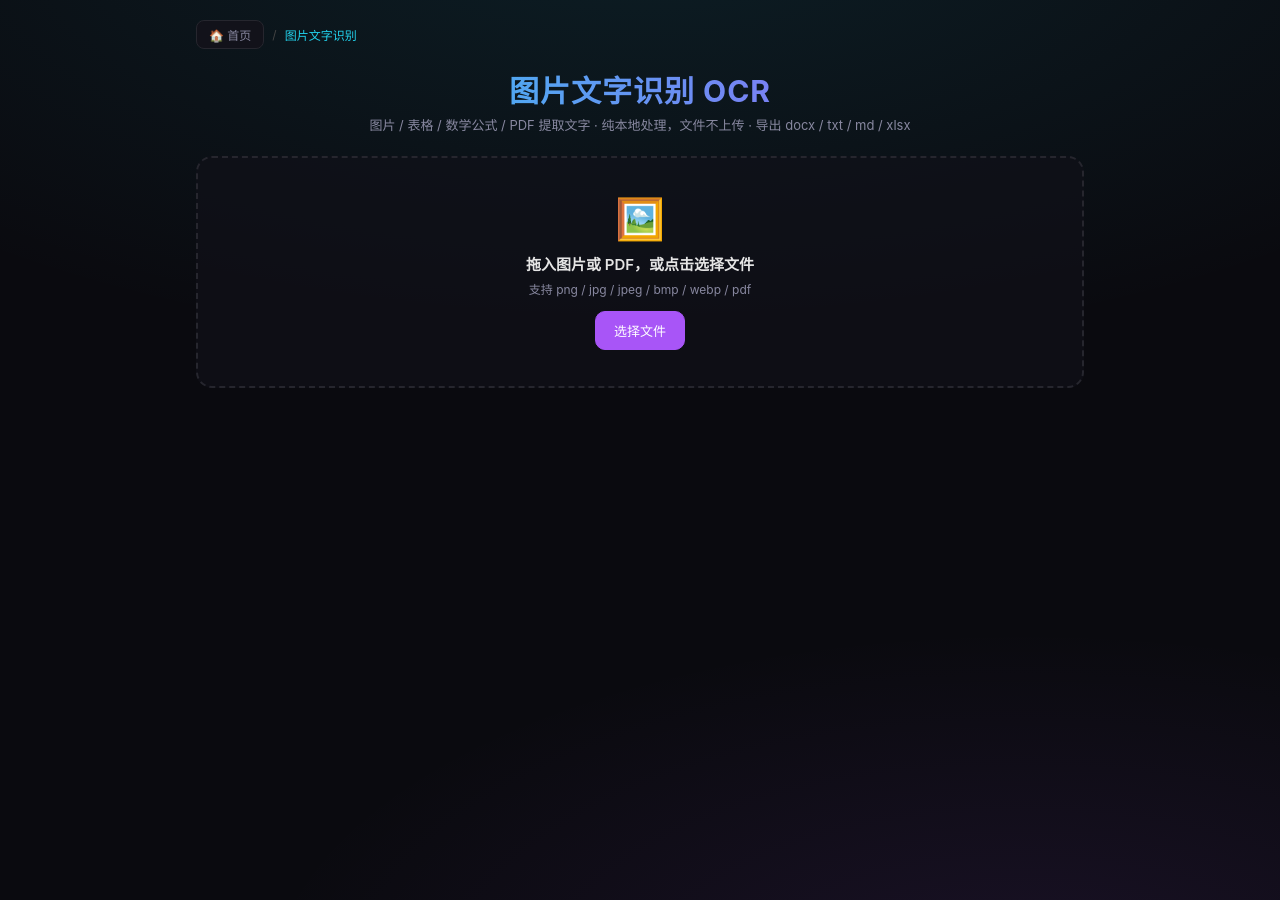
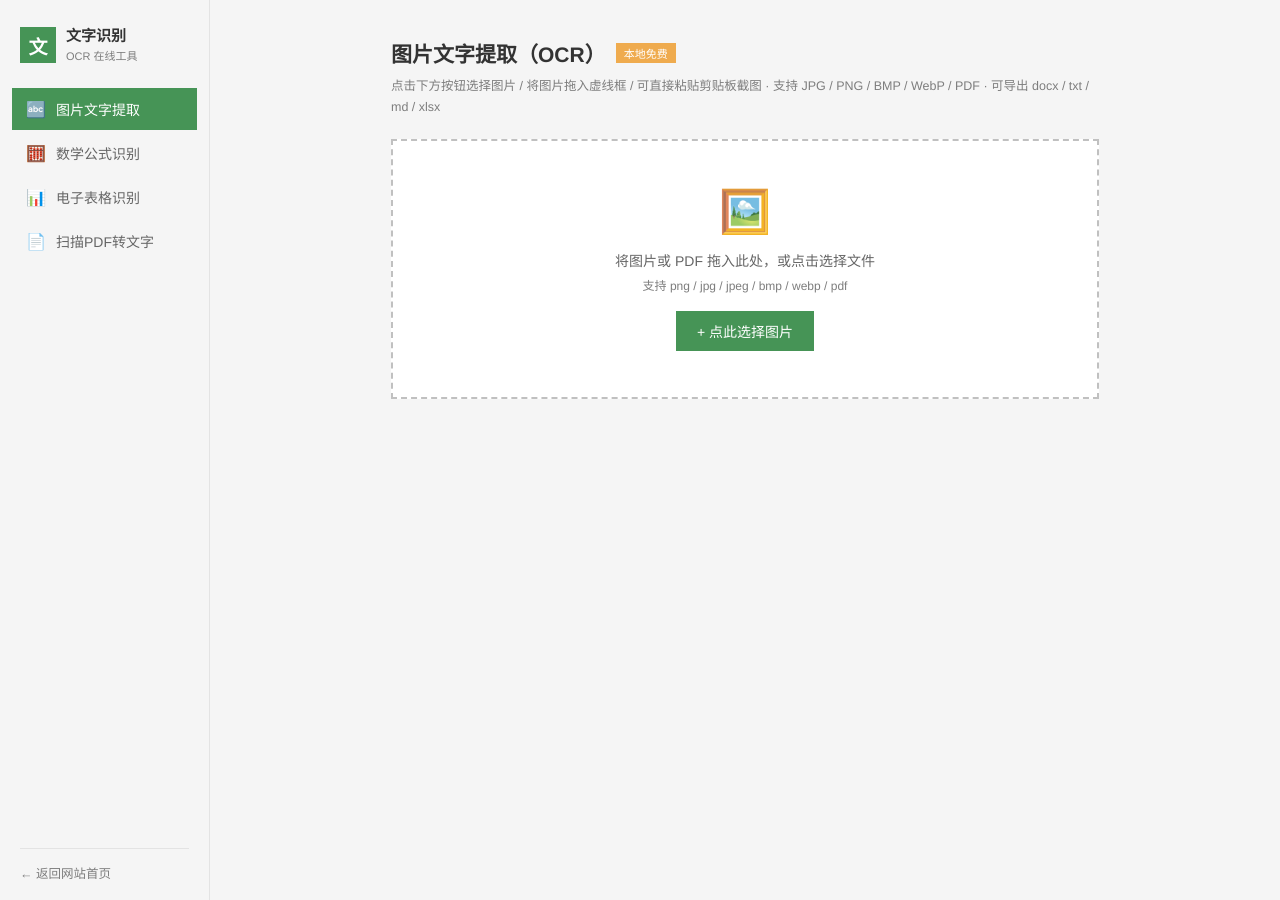
Before and after one commit to Ciallo168/Ciallo168.github.io, a Jekyll site: the page ocr/index.html, which Jekyll copies as it is, in a window 1280 px wide. Built offline with Jekyll 4.4.1, drawn with Linux system fonts in a browser that asks for light colours.

Commit message:
OCR 页面改版为白描风格：浅色极简 + 左侧导航栏 + 绿色主色 + 方角无阴影，新增剪贴板粘贴截图与模式标题联动

```diff
--- a/ocr/index.html
+++ b/ocr/index.html
@@ -6,155 +6,195 @@
 <title>图片文字识别 OCR</title>
 <style>
   :root {
-    --bg: #0a0a0f; --card: #12121a; --card-2: #17171f; --border: #26262e;
-    --purple: #a855f7; --cyan: #22d3ee; --gold: #f59e0b; --green: #34d399;
-    --text: #e5e5e5; --muted: #8888a0;
+    --bg: #f5f5f5; --panel: #ffffff;
+    --border: #e3e3e3; --line: #c0c0c0; --input: #d6d6d6;
+    --green: #469456; --green-dark: #3d7f4b; --green-soft: #eef5ef;
+    --orange: #efab4e;
+    --text: #333333; --text-2: #666666; --muted: #7d7d7d;
+    --disabled: #cbcbcb;
   }
   * { margin: 0; padding: 0; box-sizing: border-box; }
+  html, body { height: 100%; }
   body {
-    font-family: -apple-system, "Segoe UI", "Microsoft YaHei", sans-serif;
-    background: radial-gradient(ellipse 80% 50% at 50% -10%, rgba(34,211,238,.10), transparent),
-               radial-gradient(ellipse 60% 40% at 80% 110%, rgba(168,85,247,.10), transparent), var(--bg);
-    color: var(--text); min-height: 100vh; display: flex; flex-direction: column;
+    font-family: "Helvetica Neue", Helvetica, "PingFang SC", "Hiragino Sans GB", "Microsoft YaHei", 微软雅黑, Arial, sans-serif;
+    background: var(--bg); color: var(--text); min-height: 100vh;
   }
-  .wrap { width: 100%; max-width: 920px; margin: 0 auto; padding: 20px 16px 40px; flex: 1; }
+  .layout { display: flex; min-height: 100vh; align-items: stretch; }
 
-  .crumb { display: flex; align-items: center; gap: 8px; font-size: 12px; margin-bottom: 18px; }
-  .crumb a {
-    display: inline-flex; align-items: center; gap: 4px; padding: 5px 12px; border-radius: 8px;
-    color: var(--muted); background: var(--card); border: 1px solid var(--border); text-decoration: none; transition: .25s;
+  /* ---------- 左侧导航（参考白描） ---------- */
+  .sidebar {
+    width: 210px; flex: 0 0 210px; background: var(--bg);
+    border-right: 1px solid var(--border);
+    display: flex; flex-direction: column; padding: 26px 0 18px;
+    position: sticky; top: 0; height: 100vh;
   }
-  .crumb a:hover { color: var(--cyan); border-color: rgba(34,211,238,.4); box-shadow: 0 0 10px rgba(34,211,238,.15); }
-  .crumb .sep { color: #444; } .crumb .cur { color: var(--cyan); font-weight: 500; }
+  .brand { display: flex; align-items: center; gap: 10px; padding: 0 20px 24px; }
+  .brand .logo {
+    width: 36px; height: 36px; flex: 0 0 36px; background: var(--green); color: #fff;
+    display: flex; align-items: center; justify-content: center;
+    font-size: 19px; font-weight: 700;
+  }
+  .brand b { display: block; font-size: 15px; font-weight: 600; color: var(--text); line-height: 1.35; }
+  .brand small { font-size: 11px; color: var(--muted); }
+  .tabs { display: flex; flex-direction: column; gap: 2px; flex: 1; }
+  .tab {
+    display: flex; align-items: center; gap: 10px;
+    margin: 0 12px; padding: 11px 14px;
+    background: transparent; border: none; cursor: pointer;
+    font-family: inherit; font-size: 14px; color: var(--text-2); text-align: left;
+    transition: background .15s, color .15s;
+  }
+  .tab .mi { font-size: 16px; width: 20px; text-align: center; }
+  .tab:hover { background: #ececec; }
+  .tab.active { background: var(--green); color: #fff; }
+  .tab:disabled { opacity: .38; cursor: not-allowed; }
+  .side-home {
+    display: block; margin: 12px 20px 0; padding-top: 14px;
+    border-top: 1px solid var(--border);
+    font-size: 12.5px; color: var(--muted); text-decoration: none;
+  }
+  .side-home:hover { color: var(--green); }
 
-  h1 {
-    text-align: center; font-size: 30px; font-weight: 700; letter-spacing: 1px; margin-bottom: 4px;
-    background: linear-gradient(90deg, var(--cyan), var(--purple));
-    -webkit-background-clip: text; background-clip: text; color: transparent;
-  }
-  .sub { text-align: center; font-size: 13px; color: var(--muted); margin-bottom: 22px; }
+  /* ---------- 右侧主内容 ---------- */
+  .main { flex: 1; min-width: 0; }
+  .content { max-width: 780px; margin: 0 auto; padding: 38px 36px 60px; }
+  .page-head { margin-bottom: 20px; }
+  .page-head h1 { font-size: 21px; font-weight: 600; color: var(--text); display: flex; align-items: center; gap: 10px; margin-bottom: 8px; }
+  .tag-free { background: var(--orange); color: #fff; font-size: 11px; font-weight: 500; padding: 2px 8px; }
+  .sub { font-size: 12.5px; color: var(--muted); line-height: 1.7; }
 
   #dropzone {
-    border: 2px dashed var(--border); border-radius: 16px; background: rgba(18,18,26,.6);
-    padding: 36px 20px; text-align: center; cursor: pointer; transition: .25s;
+    border: 2px dashed var(--line); background: var(--panel);
+    padding: 46px 20px; text-align: center; cursor: pointer; transition: .18s;
   }
-  #dropzone:hover, #dropzone.drag { border-color: var(--cyan); background: rgba(34,211,238,.06); box-shadow: 0 0 30px rgba(34,211,238,.14); }
-  #dropzone .icon { font-size: 40px; margin-bottom: 10px; }
-  #dropzone .t1 { font-size: 15px; font-weight: 600; margin-bottom: 6px; }
-  #dropzone .t2 { font-size: 12px; color: var(--muted); margin-bottom: 14px; }
+  #dropzone:hover, #dropzone.drag { border-color: var(--green); background: var(--green-soft); }
+  #dropzone .icon { font-size: 42px; margin-bottom: 14px; opacity: .85; }
+  #dropzone .t1 { font-size: 14px; color: var(--text-2); margin-bottom: 6px; }
+  #dropzone .t2 { font-size: 12px; color: var(--muted); margin-bottom: 18px; }
 
   .btn {
     display: inline-flex; align-items: center; justify-content: center; gap: 6px;
-    padding: 9px 18px; border-radius: 10px; font-size: 13px;
-    border: 1px solid var(--border); background: var(--card-2); color: var(--text); cursor: pointer; transition: .2s;
+    padding: 9px 20px; font-size: 14px; font-family: inherit;
+    background: var(--panel); color: var(--text-2);
+    border: 1px solid var(--input); cursor: pointer; transition: .15s;
   }
-  .btn:hover { border-color: var(--cyan); color: var(--cyan); }
-  .btn.primary { background: var(--purple); border-color: var(--purple); color: #fff; }
-  .btn.primary:hover { background: #9333ea; color: #fff; }
-  .btn.gold { background: var(--gold); border-color: var(--gold); color: #0a0a0f; font-weight: 600; }
-  .btn.gold:hover { background: #d97706; color: #0a0a0f; }
-  .btn.green { background: var(--green); border-color: var(--green); color: #052e22; font-weight: 600; }
-  .btn.green:hover { background: #10b981; color: #052e22; }
-  .btn:disabled { opacity: .4; cursor: not-allowed; }
-  .btn.sm { padding: 6px 12px; font-size: 12px; }
+  .btn:hover { border-color: var(--green); color: var(--green); }
+  .btn.primary, .btn.green { background: var(--green); border-color: var(--green); color: #fff; font-weight: 500; }
+  .btn.primary:hover, .btn.green:hover { background: var(--green-dark); border-color: var(--green-dark); color: #fff; }
+  .btn.gold { background: var(--orange); border-color: var(--orange); color: #fff; font-weight: 500; }
+  .btn.gold:hover { background: #e29a3c; border-color: #e29a3c; color: #fff; }
+  .btn:disabled { background: var(--disabled); border-color: var(--disabled); color: #fff; opacity: 1; cursor: not-allowed; }
+  .btn.sm { padding: 6px 14px; font-size: 12.5px; }
   input[type=file] { display: none; }
 
-  #panel { display: none; margin-top: 18px; }
+  #panel { display: none; margin-top: 22px; }
   .card {
-    border: 1px solid var(--border); border-radius: 14px; background: var(--card);
-    padding: 16px; margin-bottom: 14px;
+    background: var(--panel); border: 1px solid var(--border);
+    padding: 18px 20px; margin-bottom: 14px;
   }
-  .card h3 { font-size: 13px; color: var(--muted); font-weight: 600; margin-bottom: 12px; letter-spacing: .5px; }
+  .card h3 { font-size: 14px; font-weight: 600; color: var(--text); margin-bottom: 14px; }
 
   .fmeta { display: flex; align-items: center; gap: 12px; flex-wrap: wrap; }
   .fname { font-size: 14px; font-weight: 600; word-break: break-all; flex: 1; min-width: 200px; }
   .fsize { font-size: 12px; color: var(--muted); white-space: nowrap; }
   .fclear { font-size: 12px; color: var(--muted); cursor: pointer; }
-  .fclear:hover { color: #f87171; }
+  .fclear:hover { color: #d9534f; }
 
   .preview-row { display: flex; gap: 14px; align-items: flex-start; flex-wrap: wrap; margin-top: 12px; }
-  #previewImg { max-width: 300px; max-height: 220px; border-radius: 10px; border: 1px solid var(--border); }
+  #previewImg { max-width: 300px; max-height: 220px; border: 1px solid var(--border); }
   #pdfInfo { font-size: 12px; color: var(--muted); }
   #pdfPages { display: flex; flex-wrap: wrap; gap: 8px; margin-top: 8px; }
-  #pdfPages canvas { border: 1px solid var(--border); border-radius: 6px; }
+  #pdfPages canvas { border: 1px solid var(--border); }
 
-  /* 模式选项卡 */
-  .tabs { display: grid; grid-template-columns: repeat(4, 1fr); gap: 8px; }
-  .tab {
-    border: 1px solid var(--border); border-radius: 10px; background: var(--card-2);
-    padding: 11px 6px; text-align: center; cursor: pointer; transition: .2s;
+  .row { display: flex; gap: 16px; flex-wrap: wrap; align-items: flex-end; }
+  .row + .row { margin-top: 14px; }
+  .field { display: flex; flex-direction: column; gap: 7px; }
+  .field label { font-size: 12.5px; color: var(--text-2); }
+  select, input[type=text], input[type=password] {
+    background: #fff; border: 1px solid var(--input); color: var(--text);
+    padding: 8px 10px; font-size: 13px; font-family: inherit; outline: none; min-width: 160px;
   }
-  .tab .mi { font-size: 20px; display: block; margin-bottom: 5px; }
-  .tab .mn { font-size: 12px; color: var(--muted); }
-  .tab:hover { border-color: rgba(34,211,238,.4); }
-  .tab.active { border-color: var(--cyan); background: rgba(34,211,238,.08); box-shadow: 0 0 12px rgba(34,211,238,.14); }
-  .tab.active .mn { color: var(--cyan); font-weight: 600; }
-  .tab:disabled { opacity: .35; cursor: not-allowed; }
+  select:focus, input:focus { border-color: var(--green); }
+  select:disabled, input:disabled { background: #f2f2f2; color: #999; }
+  .hint { font-size: 12px; color: var(--muted); line-height: 1.7; }
+  .hint b { color: var(--text-2); font-weight: 600; }
 
-  .row { display: flex; gap: 14px; flex-wrap: wrap; align-items: flex-end; margin-top: 12px; }
-  .field { display: flex; flex-direction: column; gap: 6px; }
-  .field label { font-size: 12px; color: var(--muted); }
-  select, input[type=text], input[type=password] {
-    background: var(--card-2); border: 1px solid var(--border); color: var(--text);
-    border-radius: 8px; padding: 8px 10px; font-size: 13px; outline: none; min-width: 160px;
-  }
-  select:focus, input:focus { border-color: var(--cyan); }
-  .hint { font-size: 11px; color: var(--muted); line-height: 1.6; }
-
-  .checkline { display: flex; align-items: center; gap: 8px; font-size: 13px; color: var(--muted); margin-top: 10px; cursor: pointer; }
-  .checkline input { accent-color: var(--cyan); }
+  .checkline { display: flex; align-items: center; gap: 8px; font-size: 13px; color: var(--text-2); cursor: pointer; }
+  .checkline input { accent-color: var(--green); width: 15px; height: 15px; }
 
   /* 进度 */
   #progressWrap { display: none; margin-top: 12px; }
-  .pbar { height: 8px; border-radius: 4px; background: #262630; overflow: hidden; }
-  .pbar > div { height: 100%; width: 0; background: linear-gradient(90deg, var(--cyan), var(--purple)); transition: width .15s; }
-  #progressText { font-size: 12px; color: var(--muted); margin-top: 6px; }
+  .pbar { height: 6px; background: #e8e8e8; overflow: hidden; }
+  .pbar > div { height: 100%; width: 0; background: var(--green); transition: width .15s; }
+  #progressText { font-size: 12px; color: var(--muted); margin-top: 8px; }
 
   /* 结果 */
   #resultCard { display: none; }
-  #resultToolbar { display: flex; gap: 8px; flex-wrap: wrap; margin-bottom: 12px; }
-  #textResult {
-    width: 100%; min-height: 220px; background: var(--card-2); border: 1px solid var(--border);
-    color: var(--text); border-radius: 10px; padding: 12px; font-size: 13px; line-height: 1.7;
+  #resultToolbar { display: flex; gap: 8px; flex-wrap: wrap; margin-bottom: 14px; }
+  #textResult, #latexResult {
+    width: 100%; min-height: 220px; background: #fafafa; border: 1px solid var(--input);
+    color: var(--text); padding: 12px; font-size: 13.5px; line-height: 1.75;
     font-family: ui-monospace, "SF Mono", Consolas, monospace; resize: vertical; outline: none;
   }
-  #latexResult {
-    width: 100%; min-height: 120px; background: var(--card-2); border: 1px solid var(--border);
-    color: var(--text); border-radius: 10px; padding: 12px; font-size: 13px; line-height: 1.7;
-    font-family: ui-monospace, "SF Mono", Consolas, monospace; resize: vertical; outline: none; margin-top: 10px;
-  }
-  #tableWrap { overflow: auto; max-height: 400px; border: 1px solid var(--border); border-radius: 10px; }
+  #textResult:focus, #latexResult:focus { border-color: var(--green); background: #fff; }
+  #latexResult { min-height: 120px; margin-top: 10px; }
+  #tableWrap { overflow: auto; max-height: 420px; border: 1px solid var(--input); }
   #tableWrap table { border-collapse: collapse; width: 100%; font-size: 13px; }
-  #tableWrap th, #tableWrap td { border: 1px solid var(--border); padding: 7px 10px; text-align: left; }
-  #tableWrap th { background: var(--card-2); color: var(--cyan); font-weight: 600; white-space: nowrap; }
-  #tableWrap td { background: var(--card); }
+  #tableWrap th, #tableWrap td { border: 1px solid #e5e5e5; padding: 8px 10px; text-align: left; }
+  #tableWrap th { background: #f5f5f5; color: var(--text); font-weight: 600; white-space: nowrap; }
+  #tableWrap td { background: #fff; }
   .stat { font-size: 12px; color: var(--muted); margin-top: 10px; }
 
   /* toast */
   #toast {
-    position: fixed; left: 50%; bottom: 30px; transform: translateX(-50%) translateY(20px);
-    background: var(--card-2); border: 1px solid var(--border); color: var(--text);
-    padding: 11px 18px; border-radius: 10px; font-size: 13px; opacity: 0; pointer-events: none;
-    transition: .3s; z-index: 99; box-shadow: 0 8px 30px rgba(0,0,0,.4); max-width: 90vw;
+    position: fixed; left: 50%; bottom: 30px; transform: translateX(-50%) translateY(16px);
+    background: #fff; border: 1px solid var(--input); color: var(--text);
+    padding: 11px 20px; font-size: 13.5px; opacity: 0; pointer-events: none;
+    transition: .25s; z-index: 99; box-shadow: 0 4px 16px rgba(0,0,0,.08); max-width: 90vw;
   }
   #toast.show { opacity: 1; transform: translateX(-50%) translateY(0); }
 
-  @media (max-width: 560px) { .tabs { grid-template-columns: repeat(2, 1fr); } }
+  @media (max-width: 820px) {
+    .layout { flex-direction: column; }
+    .sidebar { width: 100%; flex-basis: auto; height: auto; position: static; border-right: none; border-bottom: 1px solid var(--border); padding: 16px 0 12px; }
+    .brand { padding: 0 18px 14px; }
+    .tabs { flex-direction: row; flex-wrap: wrap; gap: 6px; padding: 0 10px; }
+    .tab { margin: 0; flex: 1 1 44%; justify-content: center; }
+    .side-home { margin: 12px 18px 0; }
+    .content { padding: 26px 18px 50px; }
+  }
 </style>
 </head>
 <body>
-<div class="wrap">
-  <div class="crumb">
-    <a href="/">🏠 首页</a><span class="sep">/</span><span class="cur">图片文字识别</span>
+<div class="layout">
+  <aside class="sidebar">
+    <div class="brand">
+      <span class="logo">文</span>
+      <div>
+        <b>文字识别</b>
+        <small>OCR 在线工具</small>
       </div>
-  <h1>图片文字识别 OCR</h1>
-  <div class="sub">图片 / 表格 / 数学公式 / PDF 提取文字 · 纯本地处理，文件不上传 · 导出 docx / txt / md / xlsx</div>
+    </div>
+    <nav class="tabs">
+      <button class="tab active" data-mode="text"><span class="mi">🔤</span><span class="mn">图片文字提取</span></button>
+      <button class="tab" data-mode="formula"><span class="mi">🧮</span><span class="mn">数学公式识别</span></button>
+      <button class="tab" data-mode="table"><span class="mi">📊</span><span class="mn">电子表格识别</span></button>
+      <button class="tab" data-mode="pdf"><span class="mi">📄</span><span class="mn">扫描PDF转文字</span></button>
+    </nav>
+    <a class="side-home" href="/">← 返回网站首页</a>
+  </aside>
+  <main class="main">
+    <div class="content">
+      <div class="page-head">
+        <h1><span id="modeTitle">图片文字提取（OCR）</span><span class="tag-free">本地免费</span></h1>
+        <div class="sub">点击下方按钮选择图片 / 将图片拖入虚线框 / 可直接粘贴剪贴板截图 · 支持 JPG / PNG / BMP / WebP / PDF · 可导出 docx / txt / md / xlsx</div>
+      </div>
 
       <div id="dropzone">
         <div class="icon">🖼️</div>
-    <div class="t1">拖入图片或 PDF，或点击选择文件</div>
+        <div class="t1">将图片或 PDF 拖入此处，或点击选择文件</div>
         <div class="t2">支持 png / jpg / jpeg / bmp / webp / pdf</div>
-    <button class="btn primary" type="button">选择文件</button>
+        <button class="btn primary" type="button">+ 点此选择图片</button>
         <input type="file" id="fileInput" accept=".png,.jpg,.jpeg,.bmp,.webp,.pdf" />
       </div>
 
@@ -169,16 +209,6 @@
             <img id="previewImg" alt="预览" style="display:none" />
             <div id="pdfInfo" style="display:none"></div>
             <div id="pdfPages"></div>
-      </div>
-    </div>
-
-    <div class="card">
-      <h3>识别模式</h3>
-      <div class="tabs">
-        <button class="tab active" data-mode="text"><span class="mi">🔤</span><span class="mn">图片文字</span></button>
-        <button class="tab" data-mode="table"><span class="mi">📊</span><span class="mn">表格识别</span></button>
-        <button class="tab" data-mode="formula"><span class="mi">🧮</span><span class="mn">数学公式</span></button>
-        <button class="tab" data-mode="pdf"><span class="mi">📄</span><span class="mn">PDF 转文字</span></button>
           </div>
         </div>
 
@@ -286,6 +316,8 @@
     </div>
   </div>
     </div>
+  </main>
+</div>
 
 <div id="toast"></div>
 
@@ -474,6 +507,23 @@
   fileInput.addEventListener("change", () => { if (fileInput.files[0]) handleFile(fileInput.files[0]); });
   fileClear.addEventListener("click", resetFile);
 
+  // 剪贴板粘贴截图（白描同款交互）
+  document.addEventListener("paste", e => {
+    const items = e.clipboardData && e.clipboardData.items;
+    if (!items) return;
+    for (const it of items) {
+      if (it.kind === "file" && it.type.indexOf("image/") === 0) {
+        const f = it.getAsFile();
+        if (f) {
+          const extName = (f.type.split("/")[1] || "png").replace("jpeg", "jpg");
+          handleFile(new File([f], "clipboard." + extName, { type: f.type }));
+          e.preventDefault();
+          break;
+        }
+      }
+    }
+  });
+
   function resetFile() {
     currentFile = null;
     panel.style.display = "none";
@@ -551,9 +601,16 @@
   }
 
   // ---------- 模式切换 ----------
+  const MODE_TITLES = {
+    text: "图片文字提取（OCR）",
+    table: "电子表格识别",
+    formula: "数学公式识别",
+    pdf: "扫描 PDF 转文字"
+  };
   function setMode(mode) {
     currentMode = mode;
     document.querySelectorAll(".tab").forEach(t => t.classList.toggle("active", t.dataset.mode === mode));
+    if (modeTitle && MODE_TITLES[mode]) modeTitle.textContent = MODE_TITLES[mode];
     formulaOnlineCard.style.display = mode === "formula" ? "" : "none";
     resultCard.style.display = "none";
     currentKind = null;
```
Also changed, not shown: other parts of ocr/index.html (+1 -0 lines). Lines whose indentation alone changed are shown as unchanged.
